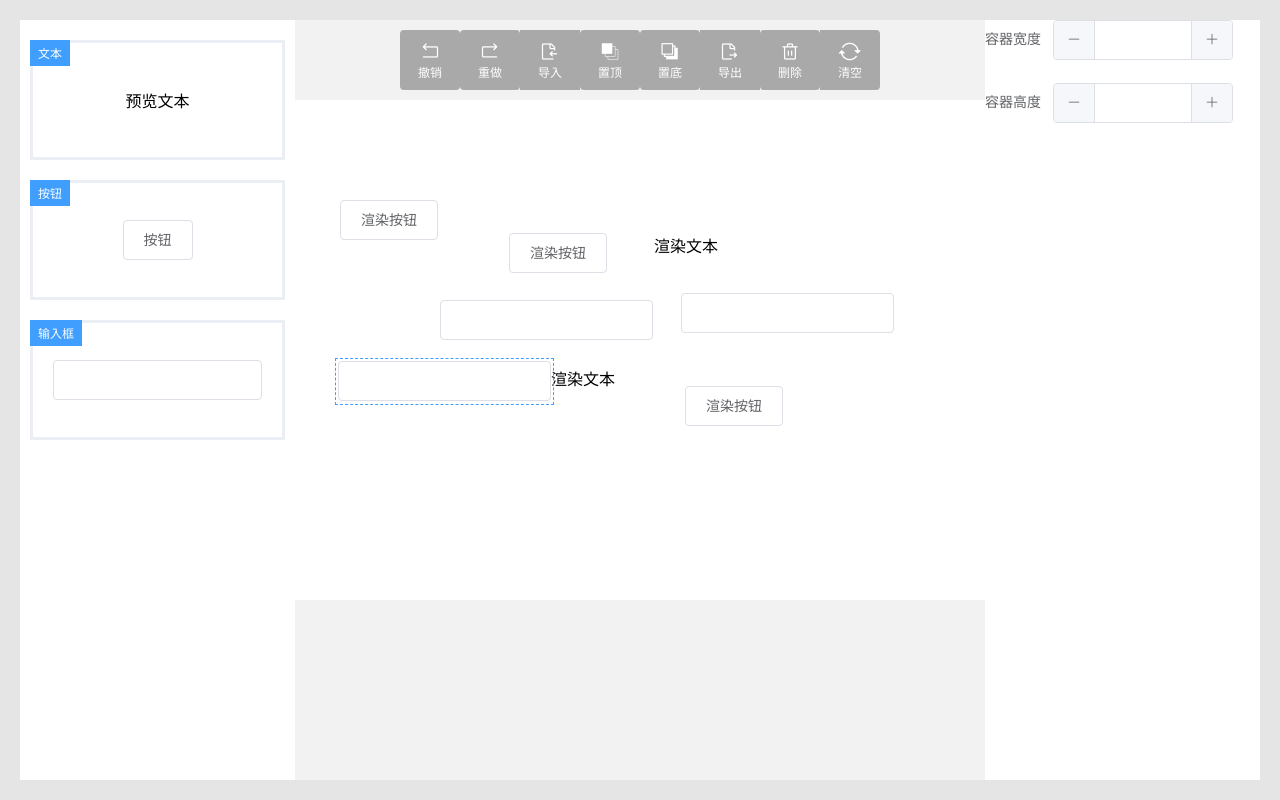
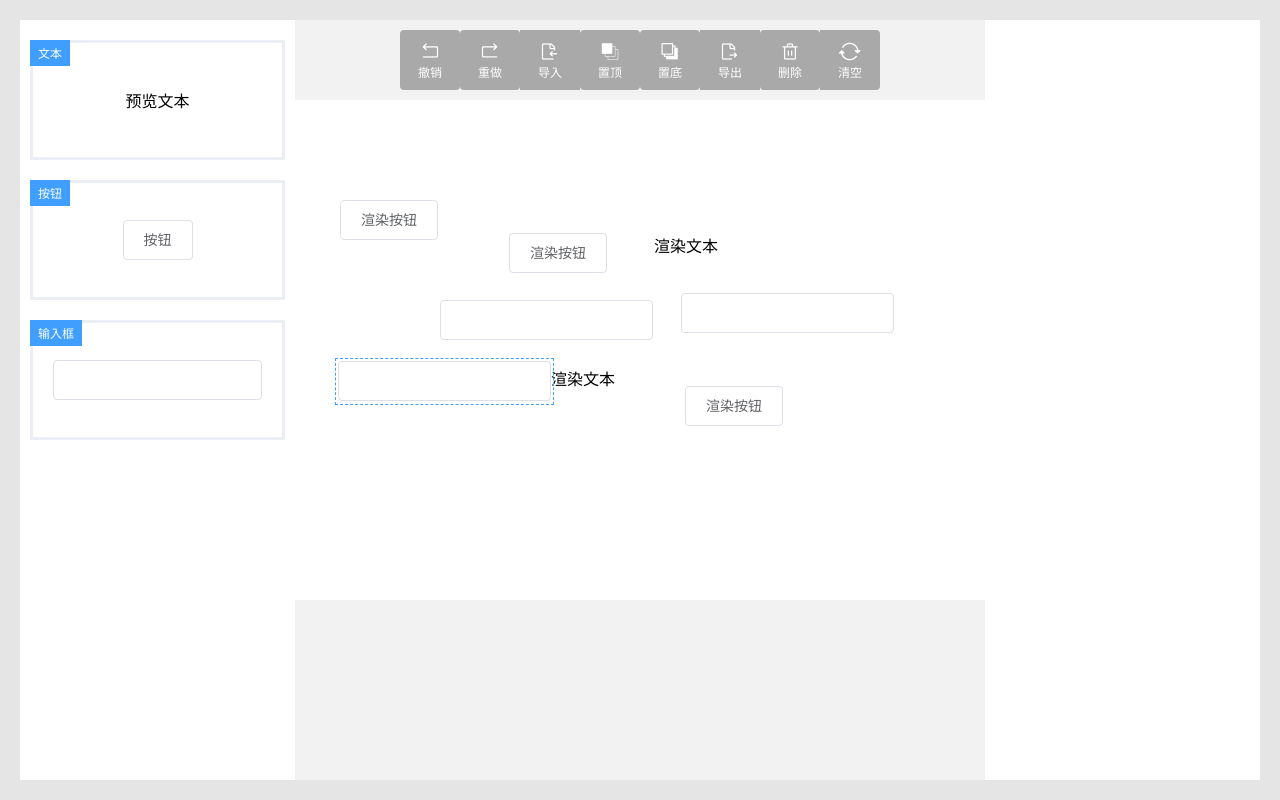
Before and after one commit to han6054/drag-editor, a Vue app: page / in a window 1280 px wide. Built offline with nearby package versions, Linux system fonts and the light colour scheme.

Commit message:
feat: 操作面板

```diff
--- a/src/packages/visual-editor-operator.tsx
+++ b/src/packages/visual-editor-operator.tsx
@@ -53,14 +53,13 @@ export const VisualOperatorEditor = defineComponent({
                     })
                 }
                 Content = <>
-
                 </>
             }
 
             return (
                 <div class="visual-editor-operator">
                     <ElForm>
-                        {Content}
+                        {/* {Content} */}
                     </ElForm>
                 </div>
             )
```
